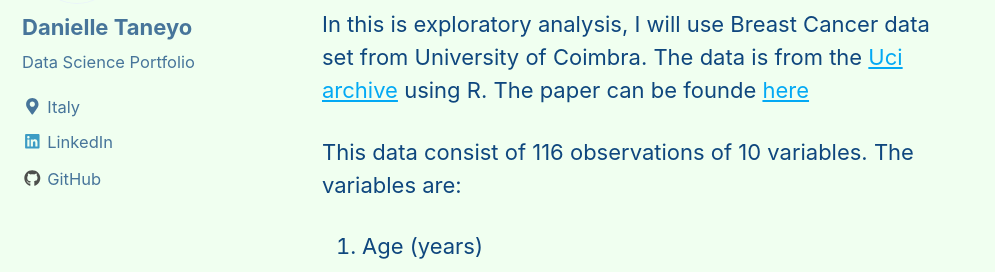
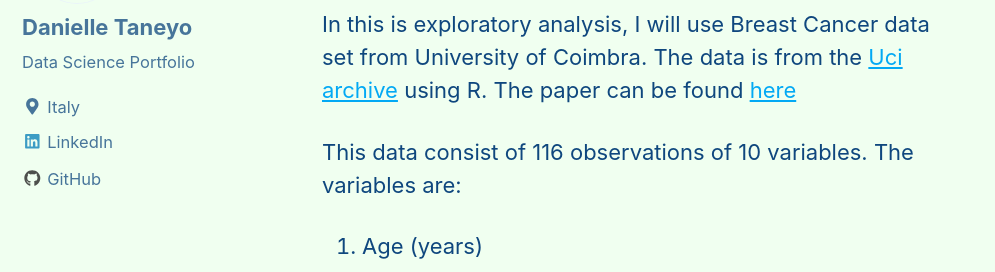
Before and after one commit to lsaa2014/lsaa2014.github.io, a Jekyll site: the page built from _posts/2018-10-31-BreastCancerEDA.md, in a window 1280 px wide and 900 px high, scrolled down 508 px. Shown: the part 183-455 px from the top of the window, without its empty margins (0-995 px from the left). Built offline with Jekyll 4.4.1, drawn with Linux system fonts in a browser that asks for light colours; nearby versions of some CDN libraries.

Commit message:
Update 2018-10-31-BreastCancerEDA.md

```diff
--- a/_posts/2018-10-31-BreastCancerEDA.md
+++ b/_posts/2018-10-31-BreastCancerEDA.md
@@ -15,7 +15,7 @@
 Breast cancer is an uncontrolled growth of epithelial cells originating in the ducts or breast lobules Carbone et al (1993). Breast cancer is the primary cause of cancer in women, accounting for one-third of all cancers. It is important to use routine blood analysis for breast cancer diagnosis.
 
 ## Data
-In this is exploratory analysis, I will use Breast Cancer data set from University of Coimbra. The data is from the [Uci archive](https://archive.ics.uci.edu/ml/datasets/Breast+Cancer+Coimbra#) using R. The paper can be founde [here](https://www.ncbi.nlm.nih.gov/pmc/articles/PMC2755091/)
+In this is exploratory analysis, I will use Breast Cancer data set from University of Coimbra. The data is from the [Uci archive](https://archive.ics.uci.edu/ml/datasets/Breast+Cancer+Coimbra#) using R. The paper can be found [here](https://bmccancer.biomedcentral.com/articles/10.1186/s12885-017-3877-1)
 
 This data consist of 116 observations of 10 variables. The variables are:
 1. Age (years)
```
